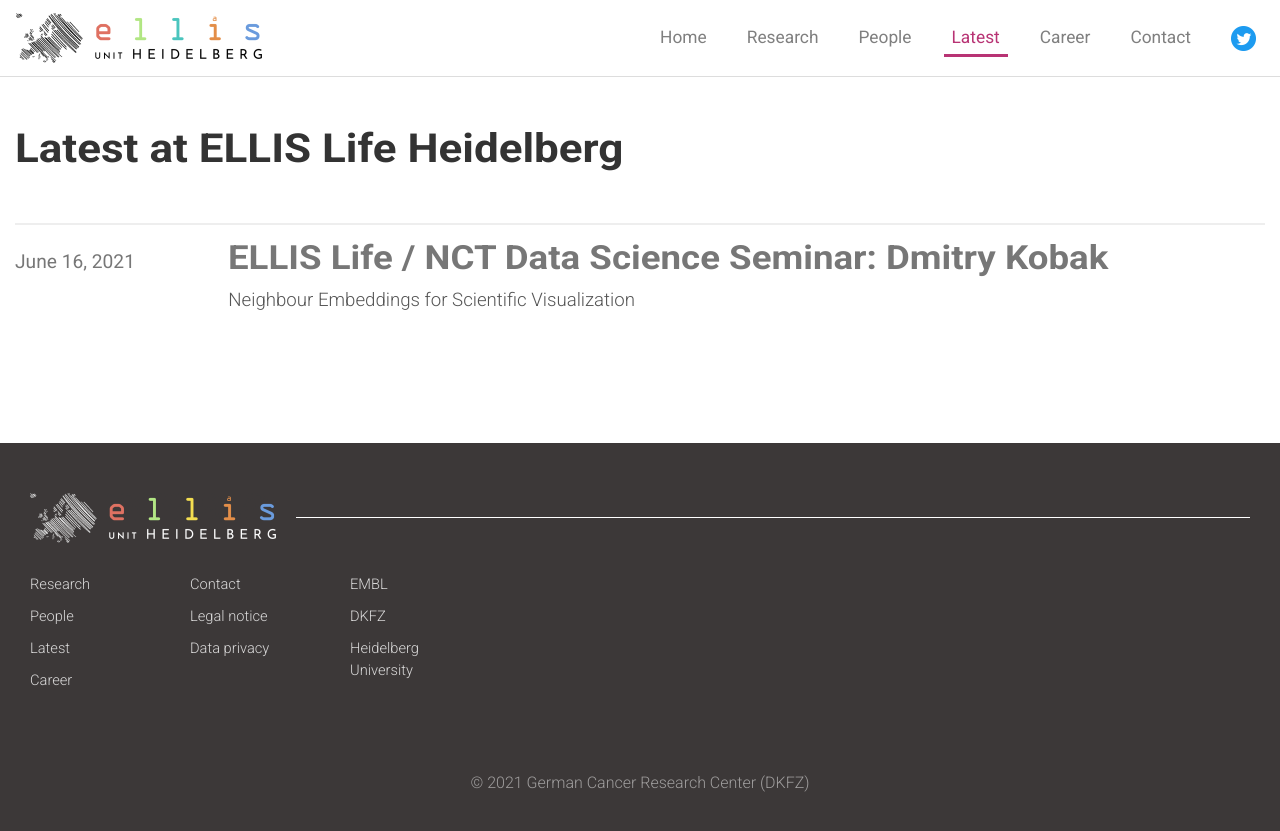
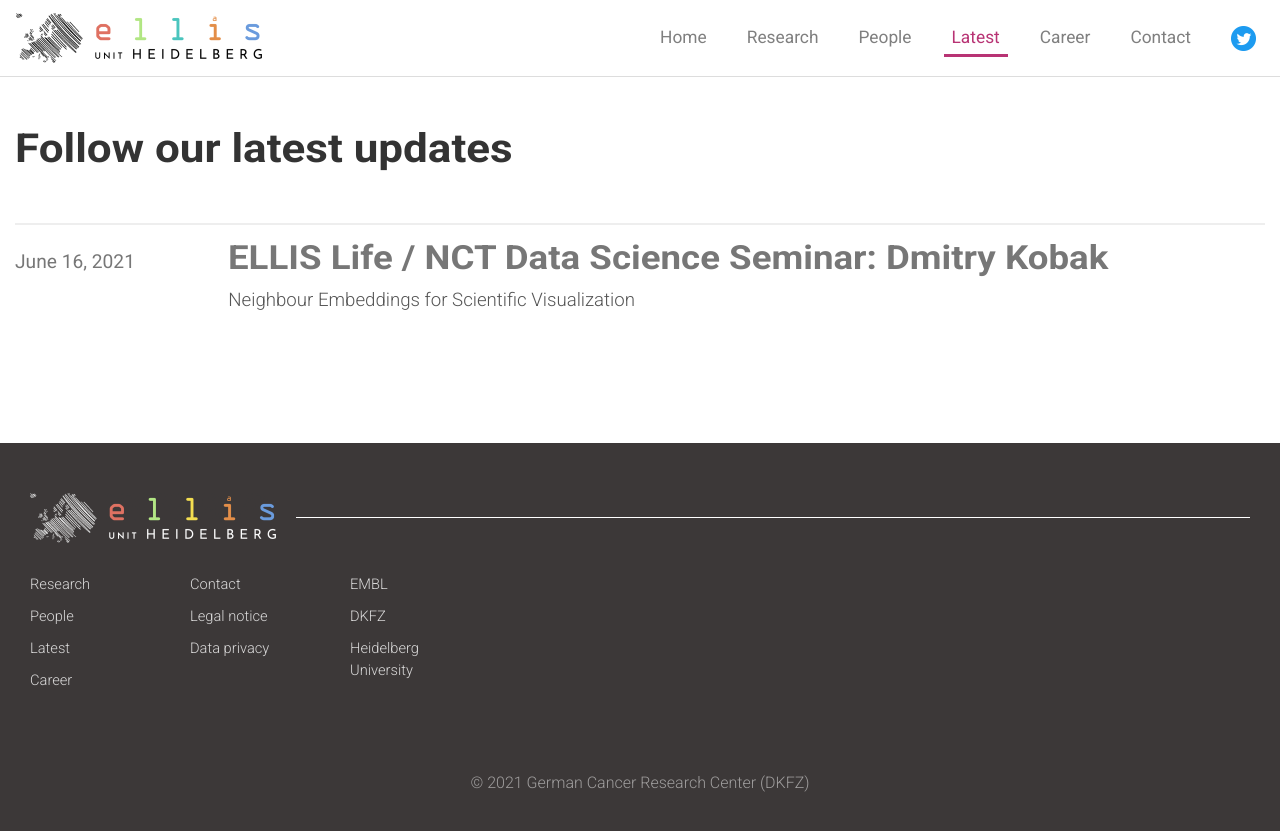
Before and after one commit to n-govindarajan/ellis-life-hd.github.io, a Jekyll site: the page built from pages/3-latest.md, in a window 1280 px wide. Shown: the top 831 px of the page. Built offline with Jekyll 4.4.1, drawn with Linux system fonts in a browser that asks for light colours.

Commit message:
Top line

```diff
--- a/pages/3-latest.md
+++ b/pages/3-latest.md
@@ -4,7 +4,7 @@
 permalink: /latest/
 ---
 
-**Latest at ELLIS Life Heidelberg**
+**Follow our latest updates**
 ===================================
 
 {% for post in site.posts %}
```
